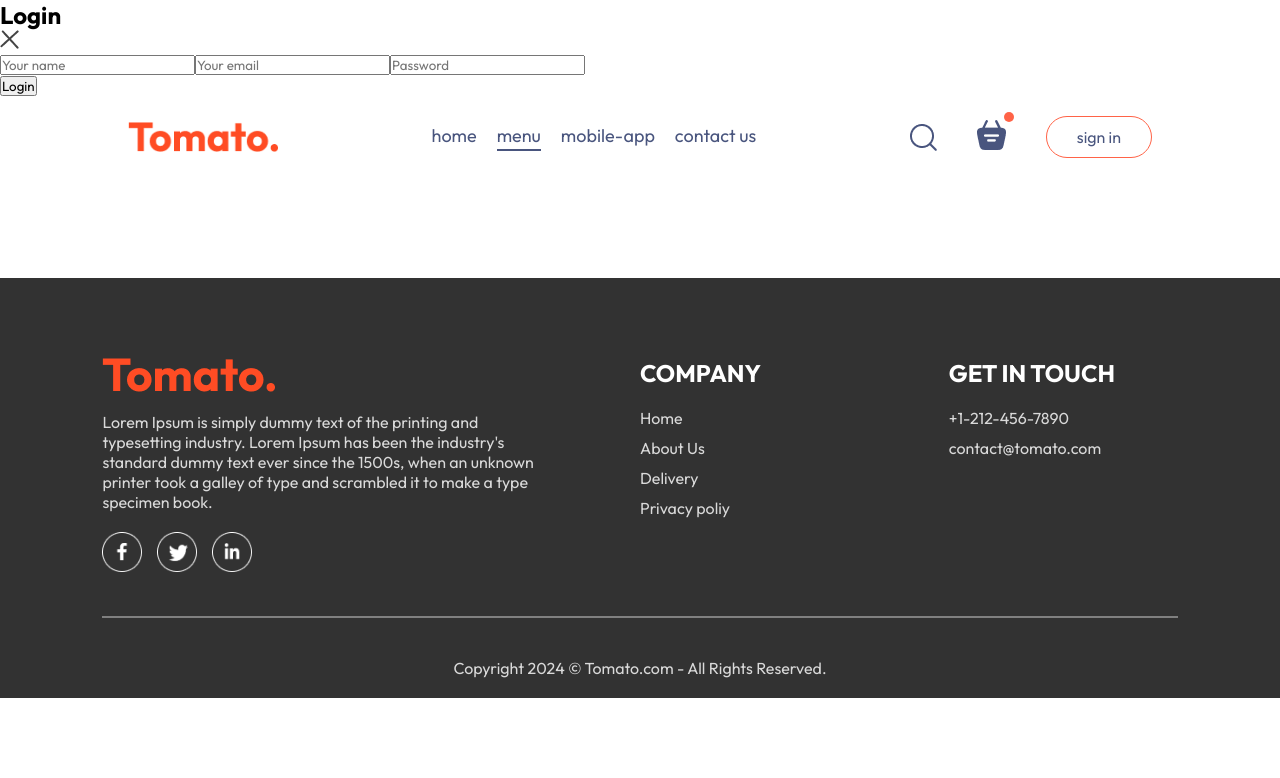
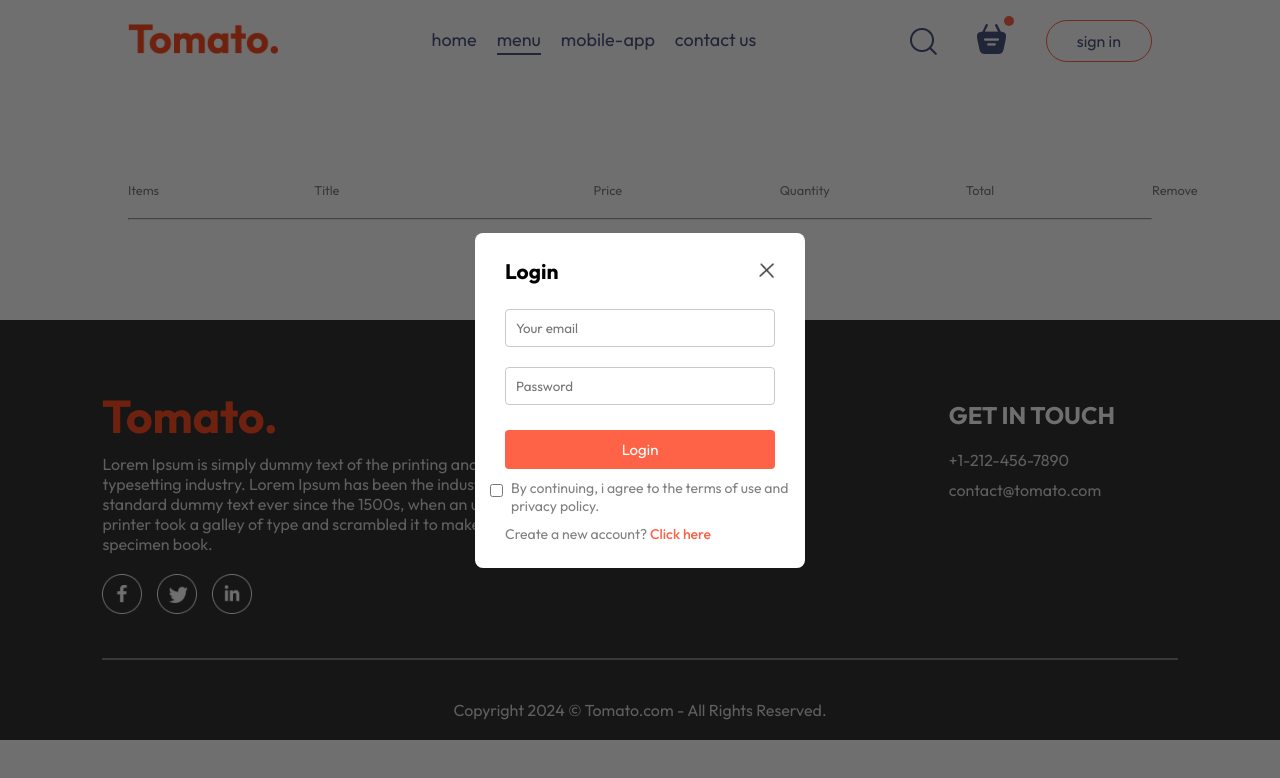
Before and after one commit to Prachismita-Panda/Tomato-foodapp, a React (Vite) app: page /cart in a window 1280 px wide. Both pictures are taken after a click on the button "sign in". Shown: the top 778 px of the page. Built offline with nearby package versions, Linux system fonts and the light colour scheme.

Commit message:
content added

```diff
--- a/src/components/LoginPopup/LoginPopup.css
+++ b/src/components/LoginPopup/LoginPopup.css
@@ -0,0 +1,66 @@
+.login-popup{
+    position: absolute;
+    z-index: 1;
+    width: 100%;
+    height: 100%;
+    background-color: #00000090;
+    display: grid;
+}
+.login-popup-container{
+    place-self: center;
+    width: max(23vw,330px);
+    color: #808080;
+    background-color: white;
+    display: flex;
+    flex-direction: column;
+    gap: 25px;
+    padding: 25px 30px;
+    border-radius: 8px;
+    font-size: 14px;
+    animation: fadeIn 0.5s;
+
+}
+.login-popup-title{
+    display: flex;
+    justify-content: space-between;
+    align-items: center;
+    color: black;
+}
+.login-popup-title img{
+    width: 16px;
+    cursor: pointer;
+}
+.login-popup-inputs{
+    display: flex;
+    flex-direction: column;
+    gap: 20px;
+}
+.login-popup-inputs input{
+    outline: none;
+    border: 1px solid #c9c9c9;
+    padding: 10px;
+    border-radius: 4px;
+}
+.login-popup-container button{
+    border: none;
+    padding: 10px;
+    border-radius: 4px;
+    color: white;
+    background-color: tomato;
+    font-size: 15px;
+    cursor: pointer;
+}
+.login-popup-condition{
+     display: flex;
+     align-items: start;
+     gap: 8px;
+     margin: -15px;
+}
+.login-popup-condition input{
+    margin-top: 5px;
+}
+.login-popup p span{
+    color: tomato;
+    font-weight: 500;
+    cursor: pointer;
+}
--- a/src/components/LoginPopup/LoginPopup.jsx
+++ b/src/components/LoginPopup/LoginPopup.jsx
@@ -4,7 +4,7 @@
 
 const LoginPopup = ({setShowLogin}) => {
 
-    const [currState,setCurr] = useState("Login")
+    const [currState,setCurrState] = useState("Login")
 
   return (
     <div className='login-popup'>
@@ -14,11 +14,20 @@
                 <img onClick={()=>setShowLogin(false)} src={assets.cross_icon} alt="" />
             </div>
             <div className="login-popup-inputs">
-                <input type="text" placeholder='Your name' required/>
+                {currState==="Login" ?<></>:<input type="text" placeholder='Your name' required/>}
                 <input type="email" placeholder='Your email' required/>
                 <input type="password" placeholder='Password' required/>
             </div>
             <button>{currState==="Sign Up"?"Create account":"Login"}</button>
+            <div className="login-popup-condition">
+                <input type="checkbox" required />
+                <p>By continuing, i agree to the terms of use and privacy policy.</p>
+            </div>
+            {currState==="Login"
+            ?<p>Create a new   account? <span onClick={()=>setCurrState("Sign up")}>Click here</span></p>
+            :<p>Already have an account? <span onClick={()=>setCurrState("Login")}>Login here</span></p>
+            }
+
         </form>
     </div>
 
--- a/src/components/navbar/Navbar.jsx
+++ b/src/components/navbar/Navbar.jsx
@@ -8,7 +8,7 @@
   const [menu,setMenu] = useState("menu");
   return (
     <div className="navbar">
-      <img src={assets.logo} alt="" className='logo'/>
+      <Link to='/'> <img src={assets.logo} alt="" className='logo'/></Link>
       <ul className="navbar-menu">
         <Link  to='/' onClick={() => setMenu("home")} className={menu === "home"?"active":""}>home</Link>
         <a href='#explore-menu' onClick={() => setMenu("menu")} className={menu === "menu"?"active":""}>menu</a>
@@ -18,7 +18,7 @@
       <div className="navbar-right">
         <img src={assets.search_icon} alt="" />
         <div className="navbar-search-icon">
-          <img src={assets.basket_icon} alt="" />
+           <Link to='/cart'><img src={assets.basket_icon} alt="" /></Link>
           <div className="dot"></div>
         </div>
         <button onClick={()=>setShowLogin(true)}>sign in</button>
--- a/src/pages/Cart/Cart.css
+++ b/src/pages/Cart/Cart.css
@@ -0,0 +1,18 @@
+.cart{
+    margin-top: 100px;
+
+}
+.cart-items-title{
+    display: grid;
+    grid-template-columns: 1fr 1.5fr 1fr 1fr 1fr 0;
+    align-items: center;
+    color: grey;
+    font-size: max(1vw,12px);
+}
+.cart-items-item{
+    margin: 10px 0px;
+    color: black;
+}
+.cart-items-item img{
+    width: 50px;
+}
--- a/src/pages/Cart/Cart.jsx
+++ b/src/pages/Cart/Cart.jsx
@@ -1,9 +1,40 @@
-import React from 'react'
+import React, { useContext } from 'react'
+import { StoreContext } from '../../context/StoreContext';
 import './Cart.css'
 
 const Cart = () => {
+
+    const {cartItems,food_list,removeFromCart} = useContext(StoreContext);
+
   return (
-    <div>
+    <div className='cart'>
+      <div className="cart-items">
+        <div className="cart-items-title">
+          <p>Items</p>
+          <p>Title</p>
+          <p>Price</p>
+          <p>Quantity</p>
+          <p>Total</p>
+          <p>Remove</p>
+        </div>
+        <br />
+        <hr />
+        {food_list.map((item,index)=>{
+            if(cartItems[item._id]>0){
+              return(
+                <div className='cart-items-title cart-items-item'>
+                  <img src={item.image} alt="" />
+                    <p>{item.name}</p>
+                    <p>{item.price}</p>
+                    <p>{cartItems[item._id]}</p>
+                    <p>{item.price*cartItems[item._id]}</p>
+                    <p>x</p>
+
+                </div>
+              )
+            }
+        })}
+      </div>
 
     </div>
   )
```
